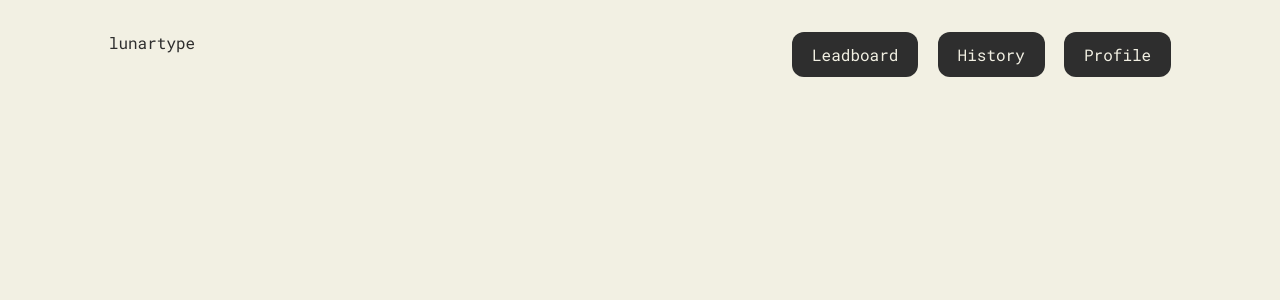
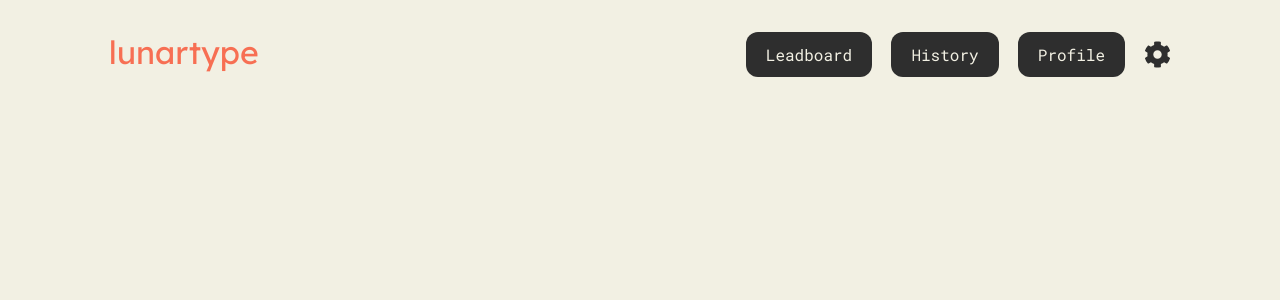
Before and after one commit to CenturyOrb/lunartype-reactjs, a React (Create React App) app: page / in a window 1280 px wide. Shown: the top 300 px of the page. Built offline with nearby package versions, Linux system fonts and the light colour scheme.

Commit message:
really done with header now frfr

```diff
--- a/package.json
+++ b/package.json
@@ -7,8 +7,10 @@
     "@testing-library/jest-dom": "^6.8.0",
     "@testing-library/react": "^16.3.0",
     "@testing-library/user-event": "^13.5.0",
+    "motion": "^12.23.12",
     "react": "^19.1.1",
     "react-dom": "^19.1.1",
+    "react-icons": "^5.5.0",
     "react-scripts": "5.0.1",
     "web-vitals": "^2.1.4"
   },
--- a/src/components/header/Header.js
+++ b/src/components/header/Header.js
@@ -1,16 +1,23 @@
 import './header.module.css'
 import NavButton from '../nav-button/NavButton.js'
+import { FaCog } from "react-icons/fa";
+import { motion } from "motion/react"
 
 // logo should be lexend deca, sans-serif font
 function Header() {
 
 	return(
 		<header>
-			<div id='lunartype-logo'>lunartype</div>
+			<div id='lunartype-logo' style={{color: 'var(--accent-color)'}}>lunartype</div>
 			<nav>
 				<NavButton >Leadboard</NavButton>
 				<NavButton >History</NavButton>
 				<NavButton >Profile</NavButton>
+				<motion.div
+				style={{display: 'inline-flex', alignItems: 'center'}}
+				whileHover={{scale: 1.06, color: '#f76f53'}}>
+					<FaCog size={27} />
+				</motion.div>
 			</nav>
 		</header>
 	);
--- a/src/components/header/header.module.css
+++ b/src/components/header/header.module.css
@@ -1,6 +1,11 @@
 header {
 	display: flex;
 	justify-content: space-between;
+}
+
+header > div {
+	font-size: 2rem;
+	font-family: 'Lexend Deca', sans-serif;
 }
 
 header > nav {
--- a/src/components/nav-button/NavButton.js
+++ b/src/components/nav-button/NavButton.js
@@ -1,12 +1,14 @@
 import '../../App.css'
 import styles from './navbutton.module.css'
+import { motion } from "motion/react"
 
 function NavButton({ children }) {
 	return (
-		<button id={styles.navbutton}
-		className='inverted border-radius-12px'>
+		<motion.button id={styles.navbutton}
+		className='inverted border-radius-12px'
+		whileHover={{scale: 1.06, backgroundColor: '#f76f53'}}>
 			{children}
-		</button>
+		</motion.button>
 	);
 }
 
```
Also changed, not shown: 1 other file (tests, documents, lock files or other folders).
